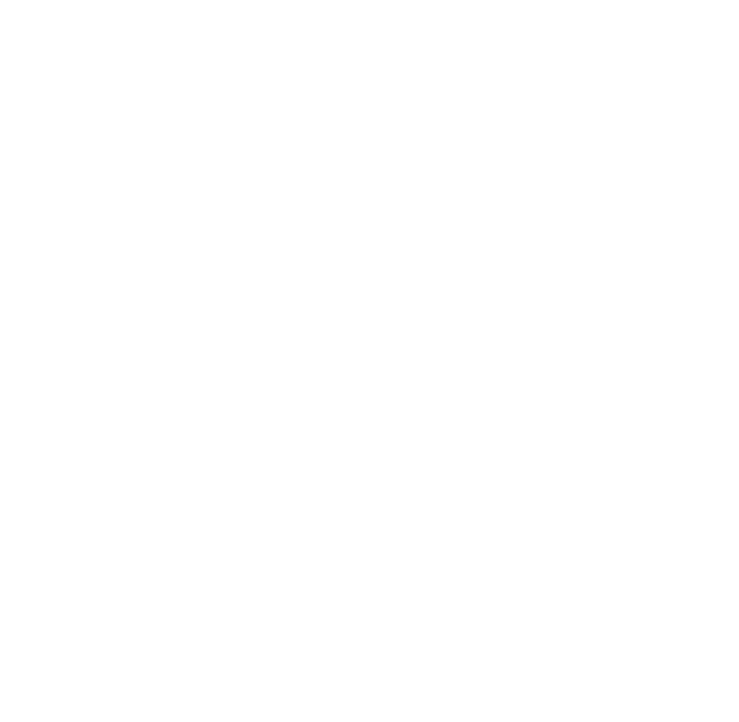
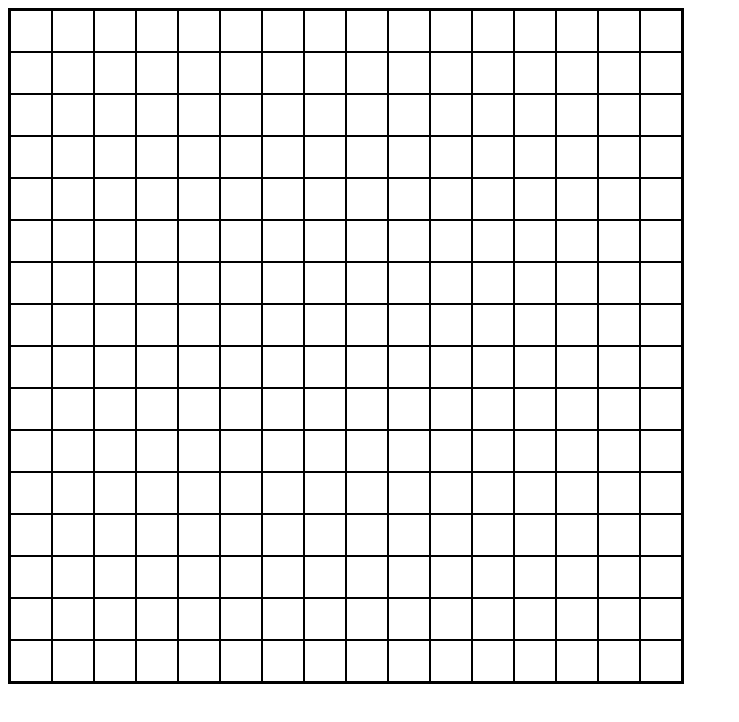
Before and after one commit to Carrscot/EAS, a plain HTML site: page index.html in a window 1280 px wide. Shown: the whole page, without its empty margins (0-739 px from the left). Drawn offline with Linux system fonts and the light colour scheme.

Commit message:
Add container div to index.html and create grid inside using for loop in script.js and styling in style.css

```diff
--- a/index.html
+++ b/index.html
@@ -10,5 +10,7 @@
 </head>
 <body>
 
+<div id ='container'></div>
+
 </body>
 </html>
--- a/script.js
+++ b/script.js
@@ -0,0 +1,8 @@
+const container = document.querySelector('#container');
+
+for(let i = 0; i < 256; i++) {
+const box = document.createElement('div');
+    box.classList.add('box');
+
+container.appendChild(box)
+}
--- a/style.css
+++ b/style.css
@@ -0,0 +1,23 @@
+#container {
+    display: flex;
+    flex-wrap: wrap;
+    border-style: solid;
+    border-color: black;
+    border-width: 2px;
+    height: 672px;
+    width: 672px;
+    padding: 0px;
+}
+
+.box {
+    display: flex;
+    border-style: solid;
+    border-color: black;
+    border-width: 1px;
+    height: 40px;
+    width: 40px;
+    min-height: 40px;
+    min-width: 40px;
+    padding: 0px;
+    margin: 0px;
+}
```
